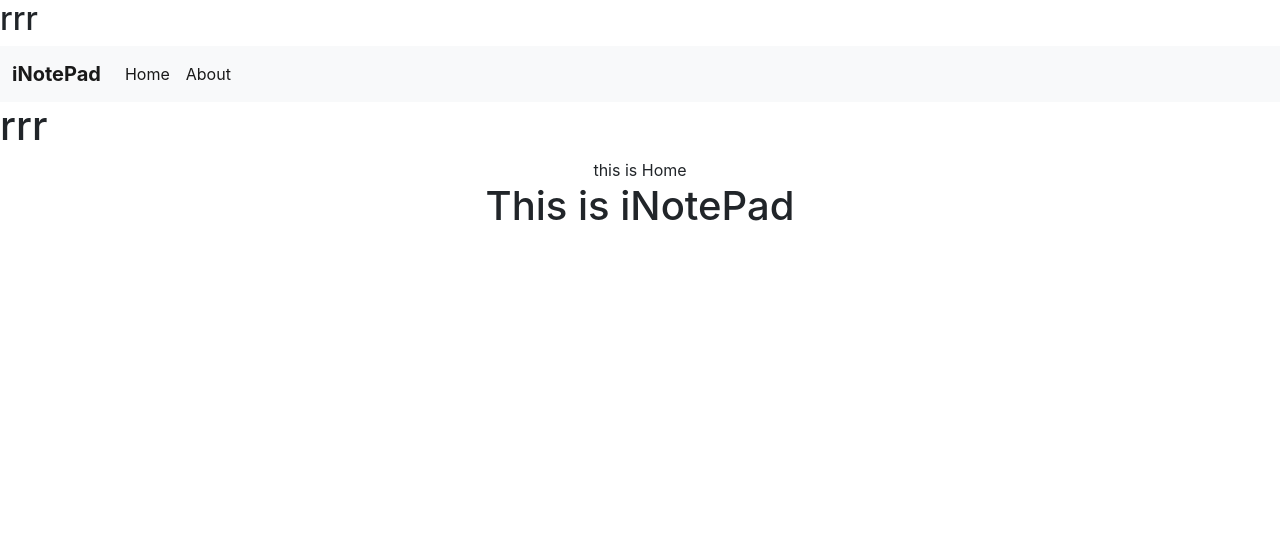
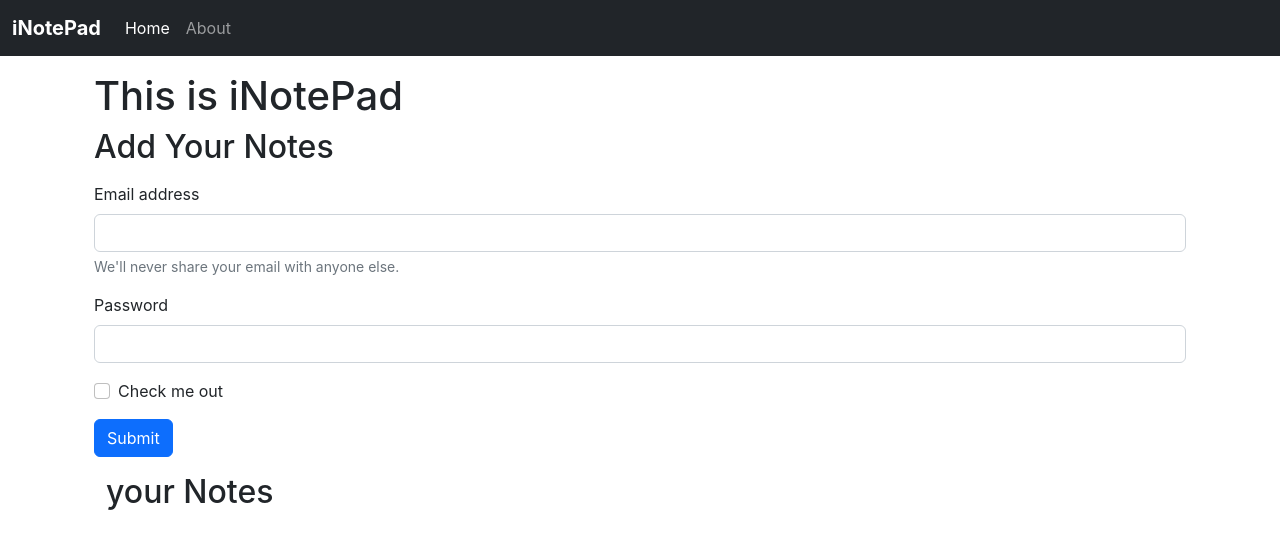
Before and after one commit to Deepakvikrant/note_pad, a React (Create React App) app: page / in a window 1280 px wide. Shown: the top 548 px of the page. Built offline with nearby package versions, Linux system fonts and the light colour scheme.

Commit message:
useEffect added in navbar

```diff
--- a/src/App.js
+++ b/src/App.js
@@ -11,16 +11,15 @@
         <>
             <NoteState>
                 <Router>
-                    <h2>rrr</h2>
                     <Navbar />
-                    <h1>rrr</h1>
-                    <Routes>
-                        <Route exact path="/" element={<Home />} />
-                        <Route exact path="/about" element={<About />} />
-                    </Routes>
+                    <div className="container">
+                        <Routes>
+                            <Route exact path="/" element={<Home />} />
+                            <Route exact path="/about" element={<About />} />
+                        </Routes>
+                    </div>
                 </Router>
             </NoteState>
-
         </>
     );
 
--- a/src/components/About.js
+++ b/src/components/About.js
@@ -3,16 +3,11 @@
 import noteContext from '../context/note/noteContext'
 
 const About = () => {
-  const a = useContext(noteContext)
-
-  useEffect(() => {
-    a.updateFun()
-  },[])
 
 
   return (
     <div>
-        this is About {a.state.name} and he is in {a.state.class}
+        this is About
     </div>
   )
 }
--- a/src/components/Home.js
+++ b/src/components/Home.js
@@ -1,12 +1,32 @@
 import React from 'react'
 
 const Home = () => {
-  return (
-    <div className='App'>
-        this is Home
-        <h1>This is iNotePad</h1>
-    </div>
-  )
+    return (
+        <div className='container my-3'>
+            <h1>This is iNotePad</h1>
+            <h2>Add Your Notes</h2>
+            <form className='my-3'>
+                <div class="mb-3">
+                    <label for="exampleInputEmail1" class="form-label">Email address</label>
+                    <input type="email" class="form-control" id="exampleInputEmail1" aria-describedby="emailHelp" />
+                    <div id="emailHelp" class="form-text">We'll never share your email with anyone else.</div>
+                </div>
+                <div class="mb-3">
+                    <label for="exampleInputPassword1" class="form-label">Password</label>
+                    <input type="password" class="form-control" id="exampleInputPassword1" />
+                </div>
+                <div class="mb-3 form-check">
+                    <input type="checkbox" class="form-check-input" id="exampleCheck1" />
+                    <label class="form-check-label" for="exampleCheck1">Check me out</label>
+                </div>
+                <button type="submit" class="btn btn-primary">Submit</button>
+            </form>
+
+            <div className="container my-3">
+            <h2>your Notes</h2>
+            </div>
+        </div>
+    )
 }
 
 export default Home
--- a/src/components/Navbar.js
+++ b/src/components/Navbar.js
@@ -1,9 +1,16 @@
 import React from 'react'
-import {Link} from "react-router-dom";
+import {Link, useLocation} from "react-router-dom";
 
 const Navbar = () => {
+
+    let location = useLocation();
+
+    React.useEffect(() => {
+      console.log(location.pathname);
+    }, [location]);
+
     return (
-        <nav className="navbar navbar-expand-lg bg-light">
+        <nav className="navbar navbar-expand-lg navbar-dark bg-dark">
             <div className="container-fluid">
                 <Link className="navbar-brand" to="/"><strong>iNotePad</strong></Link>
                 <button className="navbar-toggler" type="button" data-bs-toggle="collapse" data-bs-target="#navbarSupportedContent" aria-controls="navbarSupportedContent" aria-expanded="false" aria-label="Toggle navigation">
@@ -12,10 +19,10 @@
                 <div className="collapse navbar-collapse" id="navbarSupportedContent">
                     <ul className="navbar-nav me-auto mb-2 mb-lg-0">
                         <li className="nav-item">
-                            <Link className="nav-link active" aria-current="page" to="/">Home</Link>
+                            <Link className={`nav-link ${location.pathname==='/'?'active':''}`} aria-current="page" to="/">Home</Link>
                         </li>
                         <li className="nav-item">
-                            <Link className="nav-link active" aria-current="page" to="/about">About</Link>
+                            <Link className={`nav-link ${location.pathname==='/about'?'active':''}`} aria-current="page" to="/about">About</Link>
                         </li>
 
                     </ul>
--- a/src/context/note/NoteState.js
+++ b/src/context/note/NoteState.js
@@ -3,24 +3,10 @@
 
 
 const NoteState = (props) => {
-    const s1 = {
-        "name": "Deepak",
-        "class": "3C"
-    }
-    const [state, setState] = useState(s1);
-    const updateFun = () => {
-        setTimeout(() => {
-            setState({
-                "name": "Rohask",
-                "class": "9d"
-            });
 
 
-        },1000)
-    }
-
     return (
-        <NoteContext.Provider value={{state,updateFun}}>
+        <NoteContext.Provider value={{}}>
 
             {props.children}
 
```
